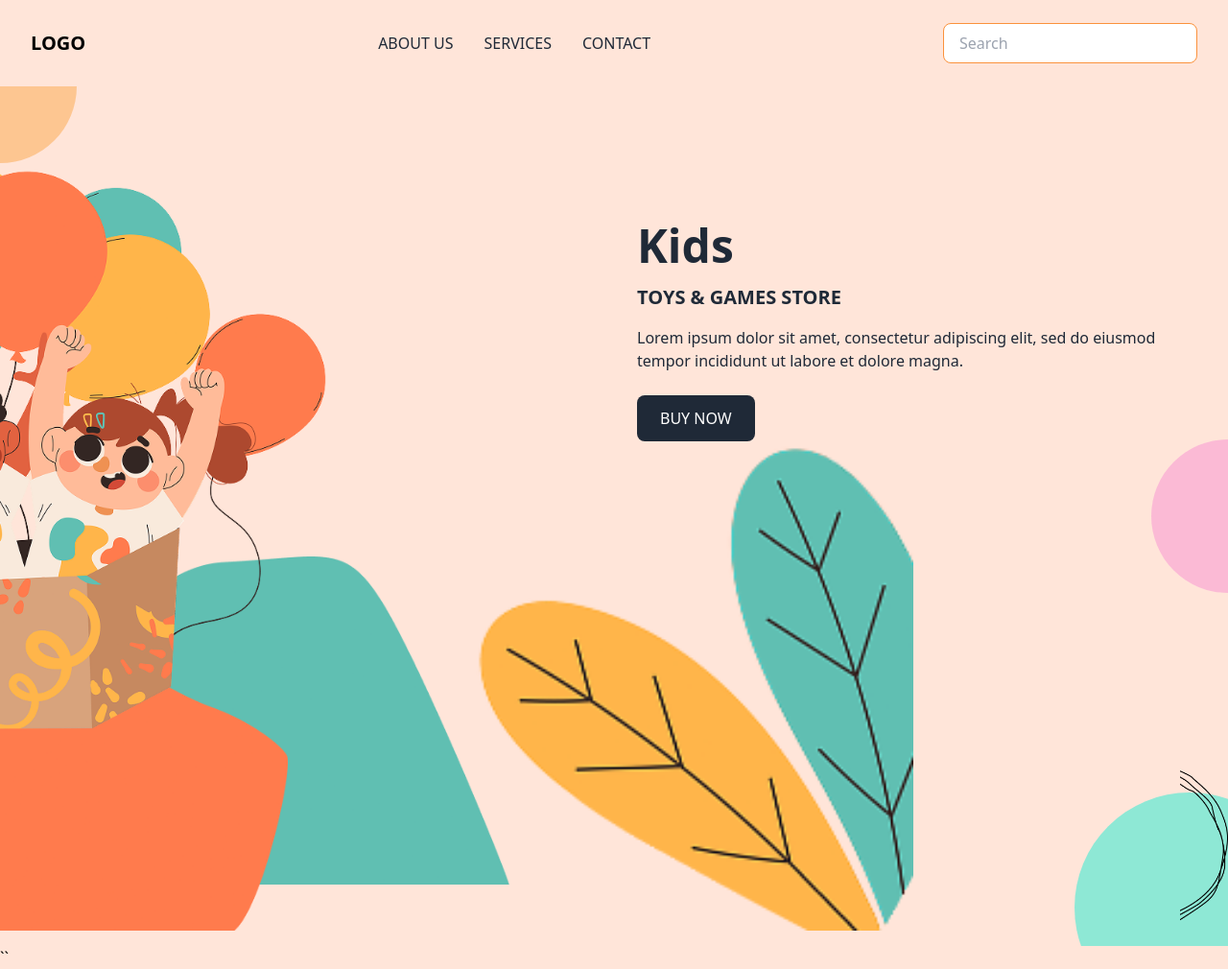
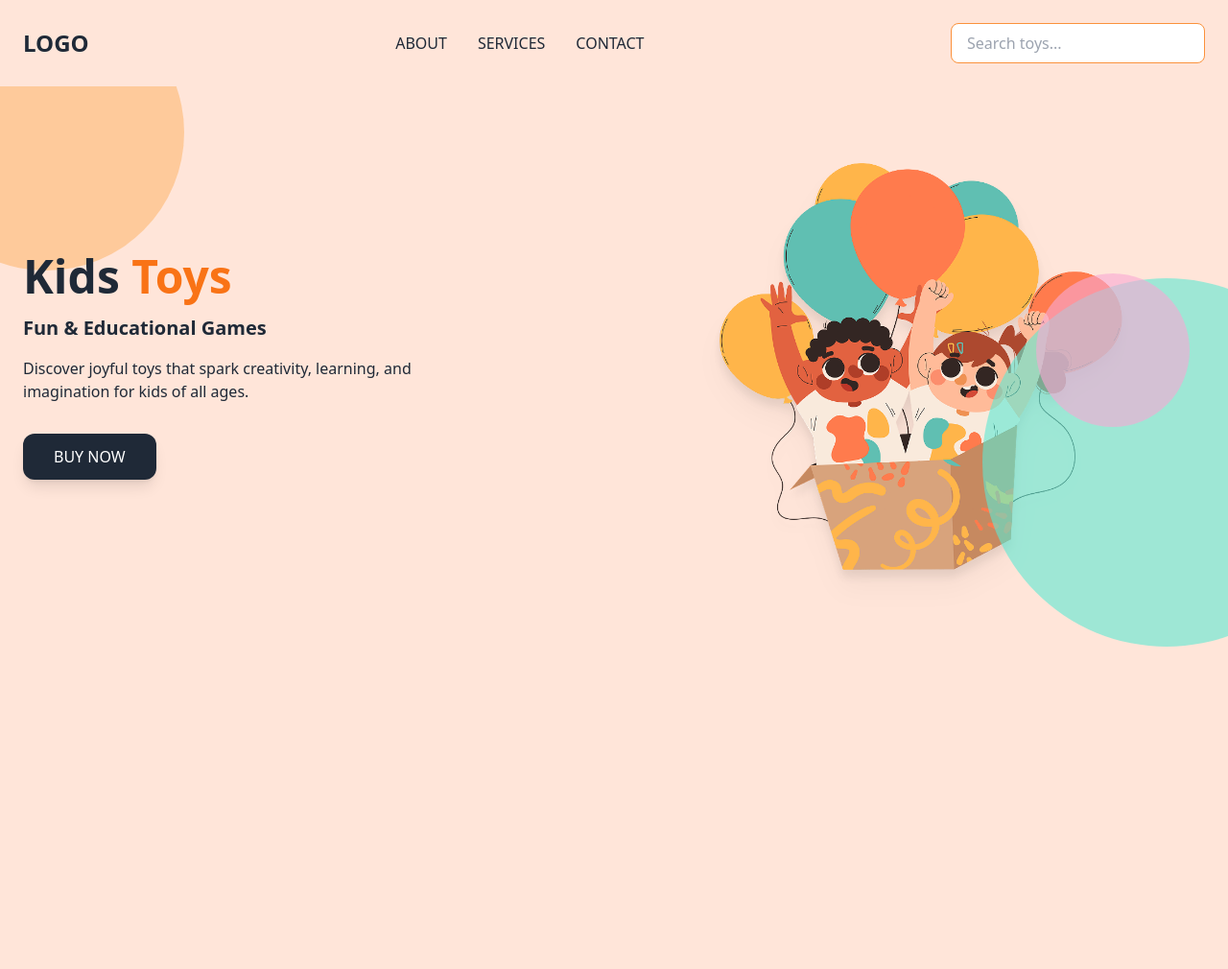
Before and after one commit to Vaathanaa/SimpleCV, a plain HTML site: page Assignment 1/index.html in a window 1280 px wide. Shown: the whole page at 96% size. After the commit the page ends 800 px from the top, so only its background shows below. Drawn offline with nearby package versions, Linux system fonts and the light colour scheme.

Commit message:
update assignment

```diff
--- a/Assignment 1/index.html
+++ b/Assignment 1/index.html
@@ -5,10 +5,9 @@
   <meta name="viewport" content="width=device-width, initial-scale=1.0" />
   <title>Kids Toys & Games Store</title>
 
-  <!-- Tailwind CSS CDN -->
+  <!-- Tailwind CDN -->
   <script src="https://cdn.tailwindcss.com"></script>
 
-   <!-- custom Tailwind config  -->
   <script>
     tailwind.config = {
       theme: {
@@ -24,113 +23,64 @@
   </script>
 </head>
 
-<body class="font-sans bg-lightPeach">
+<body class="font-sans bg-lightPeach text-darkSlate">
 
   <!-- Navbar -->
-  <header class="px-8 py-6 flex items-center justify-between">
-    <!-- Logo -->
-    <div class="text-xl font-bold darkSlate">LOGO</div>
+  <header class="max-w-7xl mx-auto px-6 py-6 flex items-center justify-between">
+    <div class="text-2xl font-bold">LOGO</div>
 
-    <!-- Menu -->
-    <nav class="hidden md:flex gap-8 font-medium text-darkSlate">
-      <a href="#" class="hover:text-orange-500 transition">ABOUT US</a>
+    <nav class="hidden md:flex gap-8 font-medium">
+      <a href="#" class="hover:text-orange-500 transition">ABOUT</a>
       <a href="#" class="hover:text-orange-500 transition">SERVICES</a>
       <a href="#" class="hover:text-orange-500 transition">CONTACT</a>
-
     </nav>
 
-    <!-- Search bar -->
-    <div class="hidden md:block">
-      <input
-        type="text"
-        placeholder="Search"
-        class="px-4 py-2 rounded-lg border border-orange-400 focus:outline-none focus:ring-2 focus:ring-orange-400"
-      />
-    </div>
+    <input
+      type="text"
+      placeholder="Search toys..."
+      class="hidden md:block px-4 py-2 rounded-lg border border-orange-400 focus:ring-2 focus:ring-orange-400"
+    />
 
-    <!-- Mobile menu icon -->
-    <div class="md:hidden">
-      <button>
-        <svg
-          xmlns="http://www.w3.org/2000/svg"
-          class="h-6 w-6"
-          fill="none"
-          viewBox="0 0 24 24"
-          stroke="currentColor"
-        >
-          <path
-            stroke-linecap="round"
-            stroke-linejoin="round"
-            stroke-width="2"
-            d="M4 6h16M4 12h16M4 18h16"
-          />
-        </svg>
-      </button>
-    </div>
+    <button class="md:hidden">
+      ☰
+    </button>
   </header>
 
   <!-- Hero Section -->
-  <section class="relative px-8 py-16 overflow-hidden">
-    <div class="max-w-7xl mx-auto flex flex-col lg:flex-row items-center gap-12">
+  <section class="relative overflow-hidden">
+    <div class="max-w-7xl mx-auto px-6 py-20 grid lg:grid-cols-2 gap-12 items-center">
 
-      <!-- Left: Kids image -->
-      <div class="w-full lg:w-1/2 relative h-96">
-        <img
-          src="Picture/Kid1.png"
-          class="w-200 h-400 object-cover absolute bottom-0 left-1/2 transform -translate-x-1/2 z-50 absolute top-4 left-4 right-6 mx-auto"
-        />
-      </div>
+      <!-- Text -->
+      <div class="text-center lg:text-left z-10">
+        <h1 class="text-5xl font-extrabold mb-4">
+          Kids <span class="text-orange-500">Toys</span>
+        </h1>
+        <p class="text-xl font-semibold mb-4">Fun & Educational Games</p>
+        <p class="mb-8 max-w-md mx-auto lg:mx-0">
+          Discover joyful toys that spark creativity, learning, and imagination for kids of all ages.
+        </p>
 
-      <!-- Right: Text -->
-      <div class="w-full lg:w-1/2 text-center lg:text-left">
-        <h1 class="text-5xl font-bold text-darkSlate mb-4">Kids</h1>
-        <p class="text-xl font-semibold text-darkSlate mb-4">TOYS &amp; GAMES STORE</p>
-        <p class="text-darkSlate mb-6">
-          Lorem ipsum dolor sit amet, consectetur adipiscing elit, sed do eiusmod tempor incididunt ut labore et dolore magna.
-        </p>
-        <button class="bg-darkSlate text-white px-6 py-3 rounded-lg font-medium hover:bg-slate-700 transition">
+        <button class="bg-darkSlate text-white px-8 py-3 rounded-xl shadow-lg hover:bg-slate-700 transition">
           BUY NOW
         </button>
       </div>
 
+      <!-- Image -->
+      <div class="relative flex justify-center">
+        <img
+          src="Picture/Kid1.png"
+          alt="Happy kid"
+          class="w-[300px] md:w-[380px] lg:w-[420px] drop-shadow-xl"
+        />
+      </div>
+
     </div>
 
-    <!-- Background shapes -->
-    <div class="absolute top-0 left-0 w-40 h-40 bg-orange-300 rounded-full -translate-x-20 -translate-y-20 opacity-70"></div>
-    <div class="absolute bottom-0 right-0 w-60 h-60 bg-teal-300 rounded-full translate-x-20 translate-y-20 opacity-70"></div>
-    <div class="absolute top-1/2 right-0 w-40 h-40 bg-pink-300 rounded-full translate-x-20 -translate-y-1/2 opacity-70"></div>
-    <div class="w-full lg:w-1/2 relative h-96 bg-lightPeach">
-        <img
-            src="./Picture/Vector 3.png"
-            class="absolute bottom-0 left-0 w-[500px] h-auto"
-            alt="stone"
-            />
-        </div>
-    <div class="absolute bottom-0 left-0 w-full flex justify-center space-x-4 pb-4">
-    <div class="w-full lg:w-1/2 relative h-96 z-40">
-        <img
-            src="./Picture/Vector 2.png"
-            class="absolute bottom-0 left-0 w-[300px] h-auto"
-            alt="stone"
-            />
-        </div>
-    <div class="w-full lg:w-2/2 relative h-96 mr-40 md:mr-4 z-40">
-        <img
-            src="./Picture/Leaf.png"
-            class="absolute bottom-0 right-0 w-[500px] h-auto"
-            alt="stone"
-            />
-        </div>
-    <div class="w-full lg:w-1/2 relative h-96 mr-40 md:mr-4 z-40">
-        <img
-            src="./Picture/Vector 7.png"
-            class="absolute bottom-0 right-0 w-[50px] h-auto"
-            alt="stone"
-            />
-    </div>
-    </div>
+    <!-- Decorative Shapes -->
+    <div class="absolute -top-24 -left-24 w-72 h-72 bg-orange-300 rounded-full opacity-60"></div>
+    <div class="absolute bottom-0 -right-32 w-96 h-96 bg-teal-300 rounded-full opacity-60"></div>
+    <div class="absolute top-1/3 right-10 w-40 h-40 bg-pink-300 rounded-full opacity-60"></div>
   </section>
 
 </body>
 </html>
-``
```
Also changed, not shown: Assignment 1/Picture/Kids.png (deleted), Assignment 1/Picture/Leaf.png (deleted), Assignment 1/Picture/Vector 7.png (deleted).
